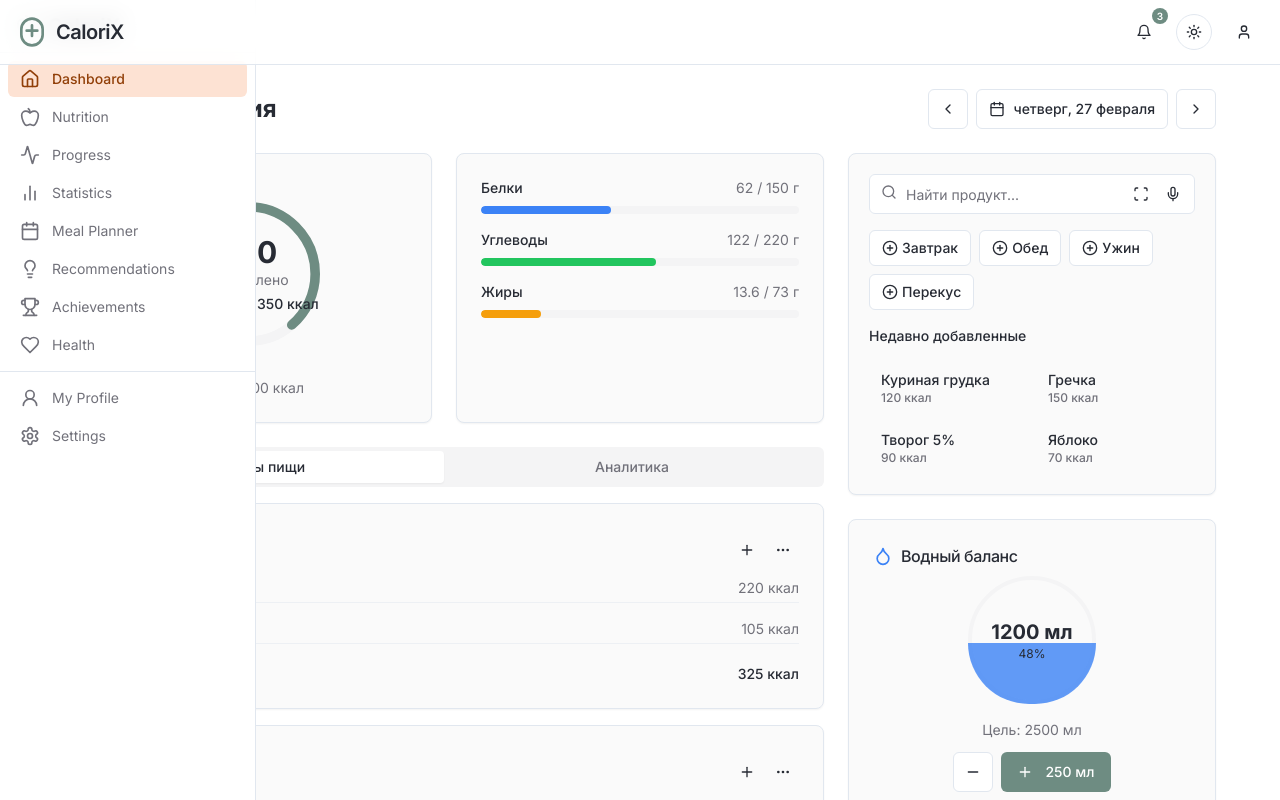
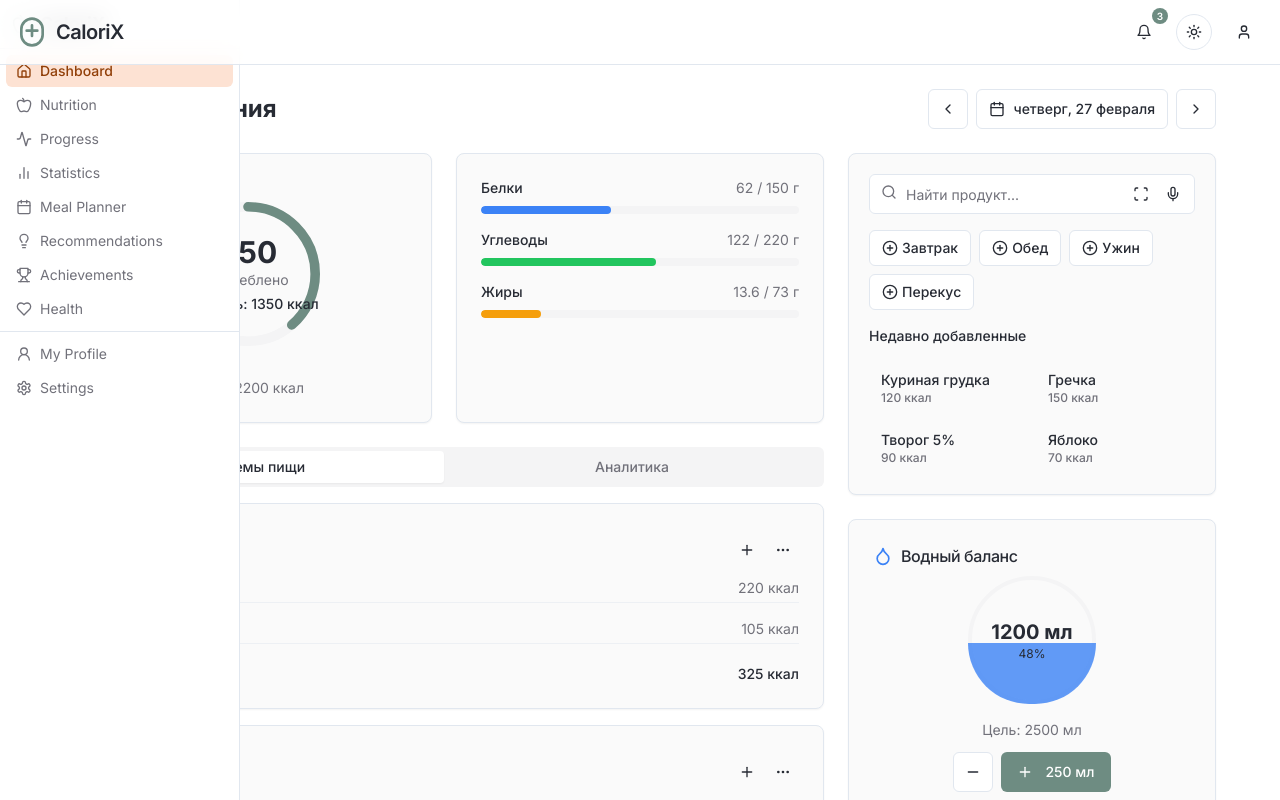
Before and after one commit to chavela89/calorix-insight, a React (Vite) app: page / in a window 1280 px wide. Shown: the top 800 px of the page. Built offline with nearby package versions, Linux system fonts and the light colour scheme.

Commit message:
Refactor sidebar navigation
Reduce the size of the sidebar's subcategories to improve display and functionality.

```diff
--- a/src/components/layout/Sidebar.tsx
+++ b/src/components/layout/Sidebar.tsx
@@ -37,7 +37,7 @@ function SidebarNavItem({ icon, label, to, isActive }: SidebarNavItemProps) {
       to={to}
       className={({ isActive }) =>
         cn(
-          "flex items-center gap-3 rounded-md px-3 py-2 text-sm transition-colors",
+          "flex items-center gap-2 rounded-md px-2.5 py-1.5 text-sm transition-colors",
           isActive
             ? "bg-accent text-accent-foreground font-medium"
             : "text-muted-foreground hover:bg-muted hover:text-foreground"
@@ -45,7 +45,7 @@ function SidebarNavItem({ icon, label, to, isActive }: SidebarNavItemProps) {
       }
     >
       {icon}
-      <span>{label}</span>
+      <span className="text-sm">{label}</span>
     </NavLink>
   );
 }
@@ -64,16 +64,16 @@ export function Sidebar({ isOpen, toggleSidebar }: SidebarProps) {
       {/* Боковая панель */}
       <div
         className={cn(
-          "fixed inset-y-0 left-0 z-20 flex h-full w-64 flex-col bg-background border-r transition-transform duration-300 ease-in-out",
+          "fixed inset-y-0 left-0 z-20 flex h-full w-60 flex-col bg-background border-r transition-transform duration-300 ease-in-out",
           "shadow-lg md:shadow-none", // Тень только для мобильной версии
           isOpen ? "translate-x-0" : "-translate-x-full",
           "md:translate-x-0" // На десктопе всегда видима
         )}
       >
-        <div className="flex items-center justify-between border-b px-4 py-3">
+        <div className="flex items-center justify-between border-b px-3 py-2.5">
           <Link to="/" className="flex items-center gap-2 font-semibold">
-            <Apple className="h-6 w-6 text-primary" />
-            <span className="text-xl font-bold">CaloriX</span>
+            <Apple className="h-5 w-5 text-primary" />
+            <span className="text-lg font-bold">CaloriX</span>
           </Link>
           <Button
             variant="ghost"
@@ -85,59 +85,59 @@ export function Sidebar({ isOpen, toggleSidebar }: SidebarProps) {
             <span className="sr-only">Закрыть меню</span>
           </Button>
         </div>
-        <ScrollArea className="flex-1 py-2">
-          <nav className="space-y-0.5 px-2">
+        <ScrollArea className="flex-1 py-1.5">
+          <nav className="space-y-0.5 px-1.5">
             <SidebarNavItem
               to="/"
-              icon={<Home className="h-5 w-5" />}
+              icon={<Home className="h-4 w-4" />}
               label="Dashboard"
             />
             <SidebarNavItem
               to="/nutrition"
-              icon={<Apple className="h-5 w-5" />}
+              icon={<Apple className="h-4 w-4" />}
               label="Nutrition"
             />
             <SidebarNavItem
               to="/progress"
-              icon={<Activity className="h-5 w-5" />}
+              icon={<Activity className="h-4 w-4" />}
               label="Progress"
             />
             <SidebarNavItem
               to="/statistics"
-              icon={<BarChart2 className="h-5 w-5" />}
+              icon={<BarChart2 className="h-4 w-4" />}
               label="Statistics"
             />
             <SidebarNavItem
               to="/planner"
-              icon={<Calendar className="h-5 w-5" />}
+              icon={<Calendar className="h-4 w-4" />}
               label="Meal Planner"
             />
             <SidebarNavItem
               to="/recommendations"
-              icon={<Lightbulb className="h-5 w-5" />}
+              icon={<Lightbulb className="h-4 w-4" />}
               label="Recommendations"
             />
             <SidebarNavItem
               to="/achievements"
-              icon={<Trophy className="h-5 w-5" />}
+              icon={<Trophy className="h-4 w-4" />}
               label="Achievements"
             />
             <SidebarNavItem
               to="/health"
-              icon={<Heart className="h-5 w-5" />}
+              icon={<Heart className="h-4 w-4" />}
               label="Health"
             />
           </nav>
-          <Separator className="my-2" />
-          <nav className="space-y-0.5 px-2">
+          <Separator className="my-1.5" />
+          <nav className="space-y-0.5 px-1.5">
             <SidebarNavItem
               to="/profile"
-              icon={<User2 className="h-5 w-5" />}
+              icon={<User2 className="h-4 w-4" />}
               label="My Profile"
             />
             <SidebarNavItem
               to="/settings"
-              icon={<Settings className="h-5 w-5" />}
+              icon={<Settings className="h-4 w-4" />}
               label="Settings"
             />
           </nav>
```
